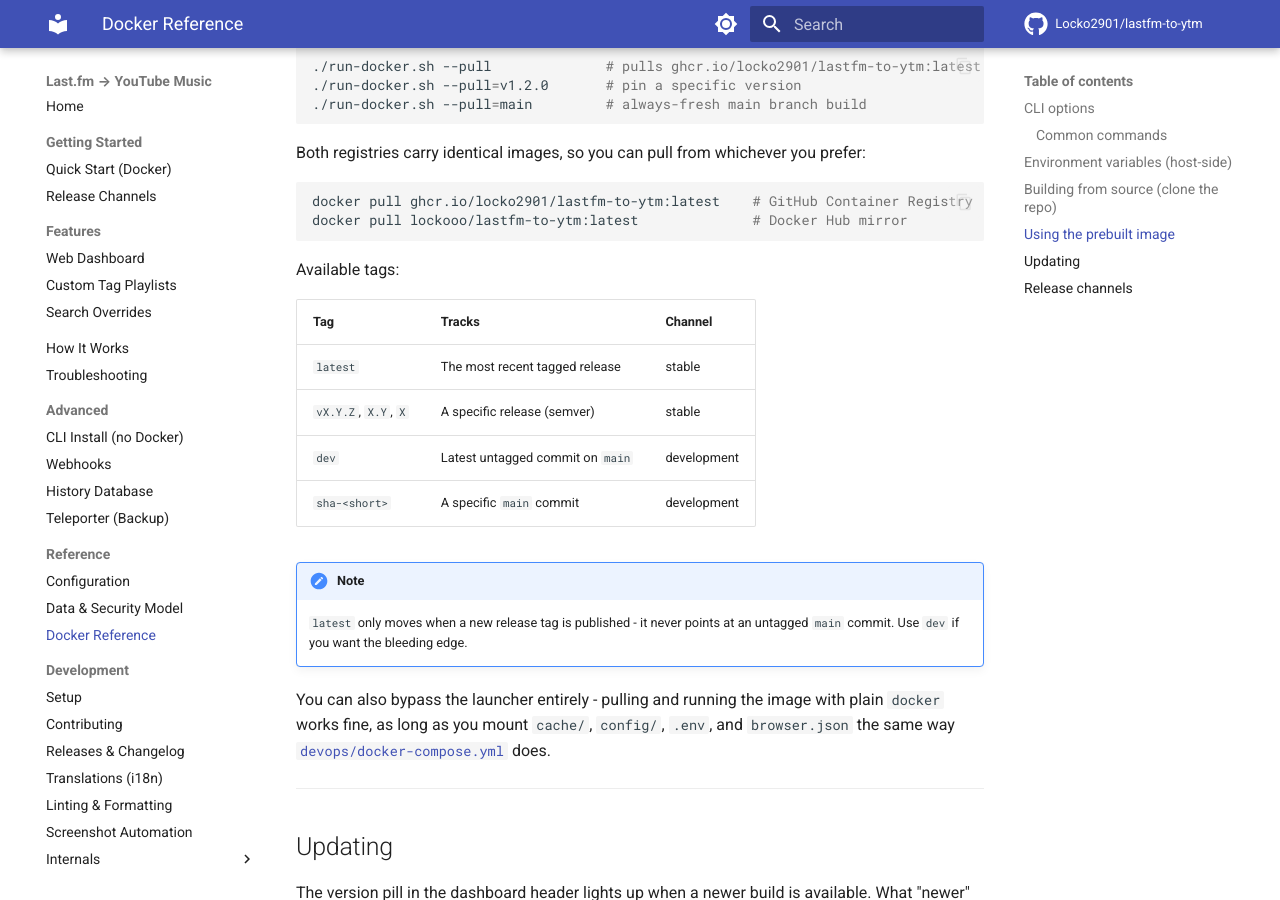
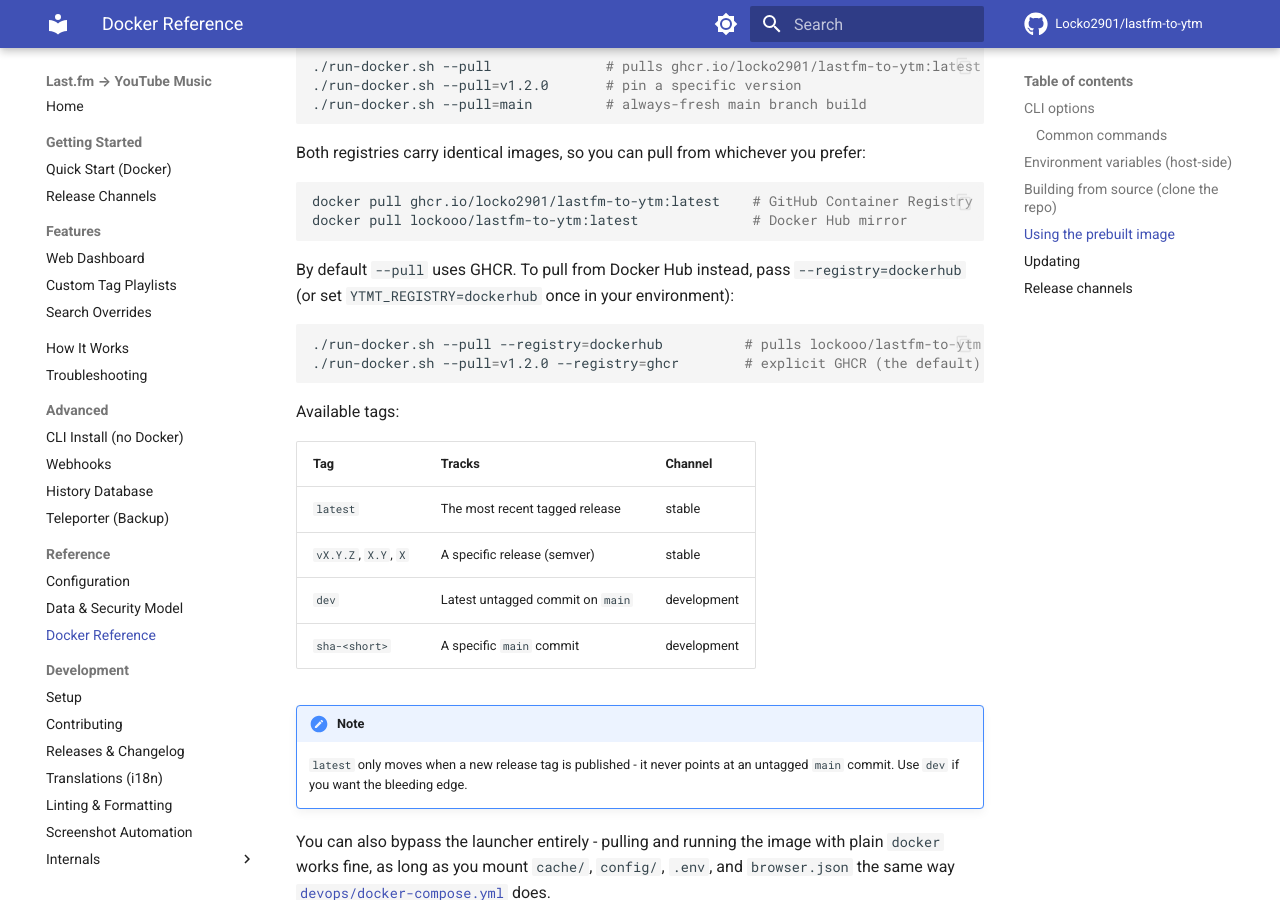
Before and after one commit to Locko2901/lastfm-to-ytm, an MkDocs documentation site: the page built from docs/docker-reference.md, in a window 1280 px wide and 900 px high, scrolled down 2428 px. Built offline with MkDocs 1.6.1 and Material for MkDocs 9.7.7, drawn with Linux system fonts in a browser that asks for light colours; comment, search, counter and statistics services are not loaded.

Commit message:
feat: let users choose image registry (GHCR or Docker Hub) for --pull
Add --registry flag and YTMT_REGISTRY env var to run-docker.sh so prebuilt
image pulls can target GHCR (default) or the Docker Hub mirror. Document the
option in the Docker reference.

````diff
--- a/docs/docker-reference.md
+++ b/docs/docker-reference.md
@@ -98,6 +98,13 @@
 docker pull lockooo/lastfm-to-ytm:latest              # Docker Hub mirror
 ```
 
+By default `--pull` uses GHCR. To pull from Docker Hub instead, pass `--registry=dockerhub` (or set `YTMT_REGISTRY=dockerhub` once in your environment):
+
+```bash
+./run-docker.sh --pull --registry=dockerhub          # pulls lockooo/lastfm-to-ytm:latest
+./run-docker.sh --pull=v1.2.0 --registry=ghcr        # explicit GHCR (the default)
+```
+
 Available tags:
 
 | Tag | Tracks | Channel |
````
Also changed, not shown: 1 other file.
